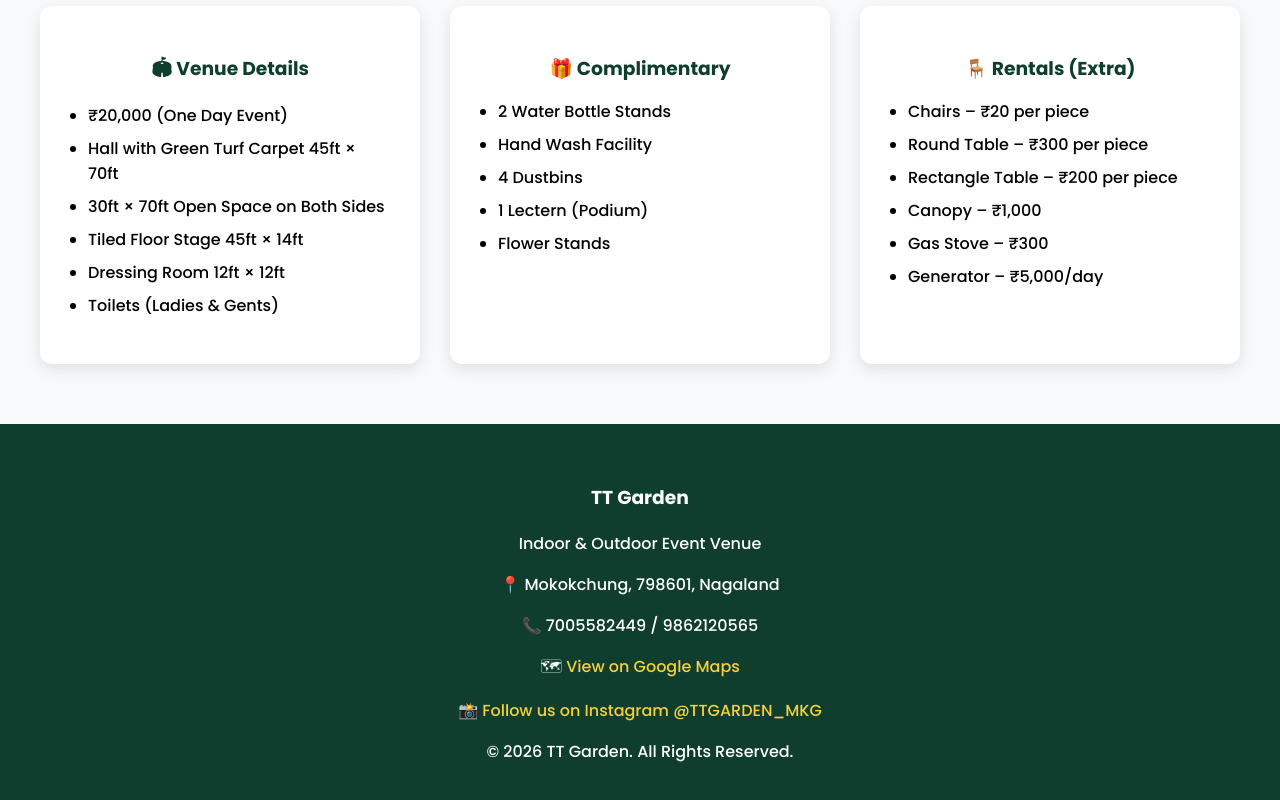
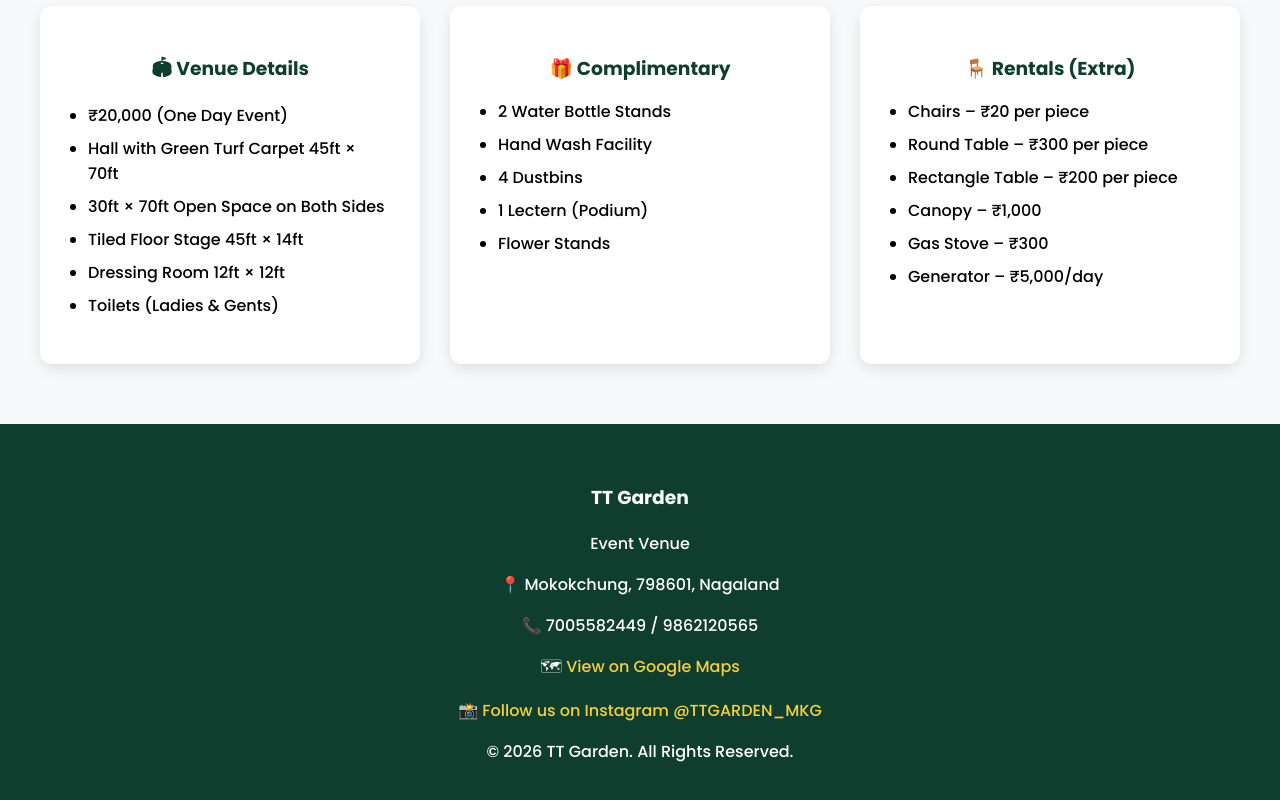
Before and after one commit to Kinx29/ttgarden, a plain HTML site: page index.html in a window 1280 px wide. Shown: the part 969-1769 px from the top of the page. Drawn offline with Linux system fonts and the light colour scheme.

Commit message:
Update index.html

```diff
--- a/index.html
+++ b/index.html
@@ -224,7 +224,7 @@
 
 <footer class="footer">
     <h3>TT Garden</h3>
-    <p>Indoor & Outdoor Event Venue</p>
+    <p>Event Venue</p>
     <p>📍 Mokokchung, 798601, Nagaland</p>
     <p>📞 7005582449 / 9862120565</p>
     <p>
```
